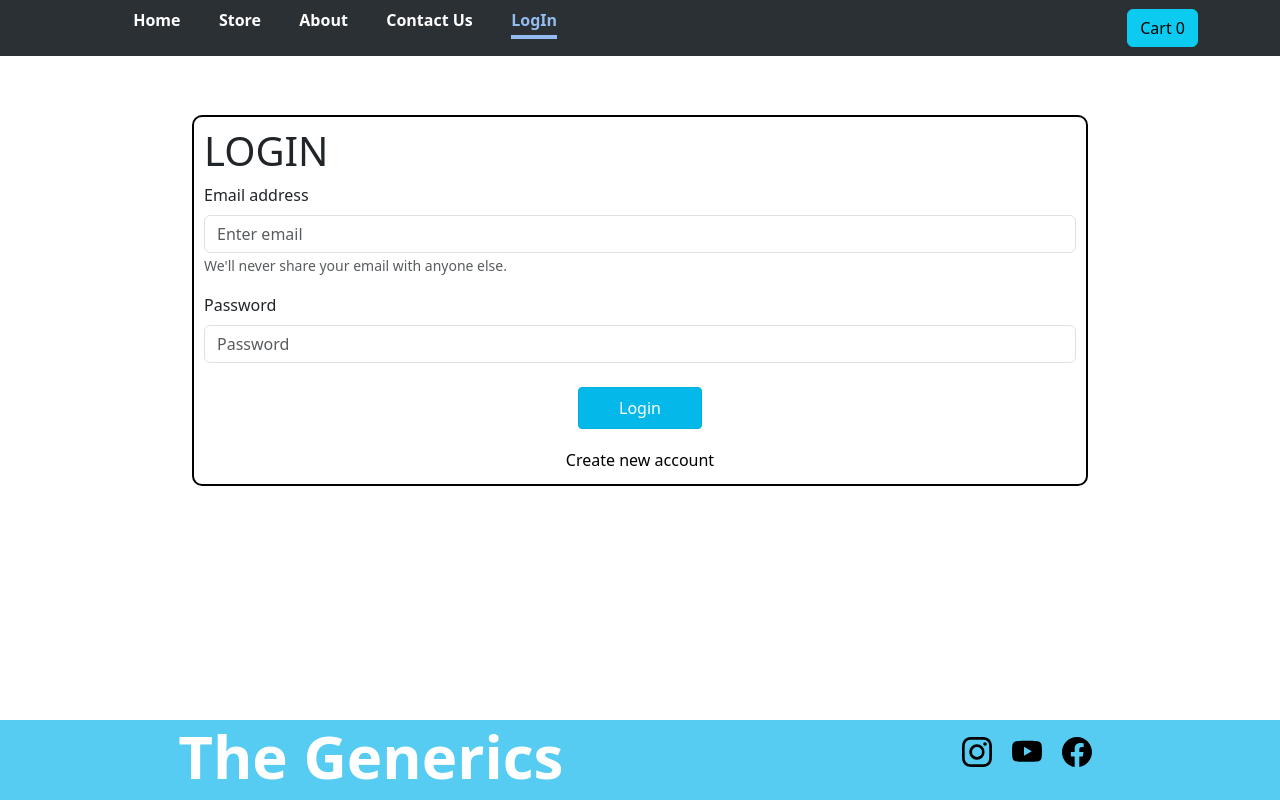
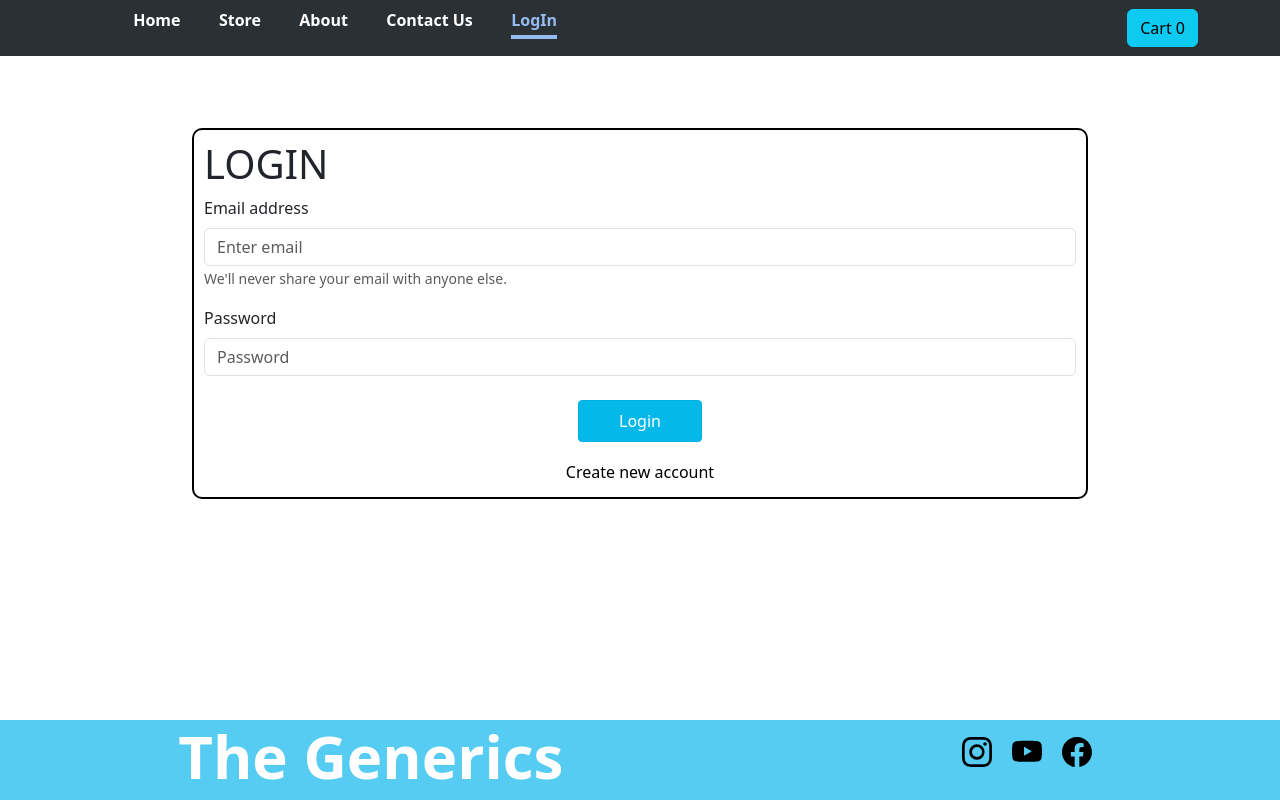
Before and after one commit to Fardeen2001/E-Commerce_React_app, a React (Create React App) app: page /AuthForm in a window 1280 px wide. Built offline with nearby package versions, Linux system fonts and the light colour scheme.

Commit message:
form changed

```diff
--- a/src/Components/Auth/AuthForm.js
+++ b/src/Components/Auth/AuthForm.js
@@ -61,7 +61,7 @@ const AuthForm = () => {
           padding: "10px",
           width: "70vw",
           height: "auto",
-          marginTop: "9%",
+          marginTop: "10%",
         }}
       >
         <Form onSubmit={SubmitHandler}>
```
